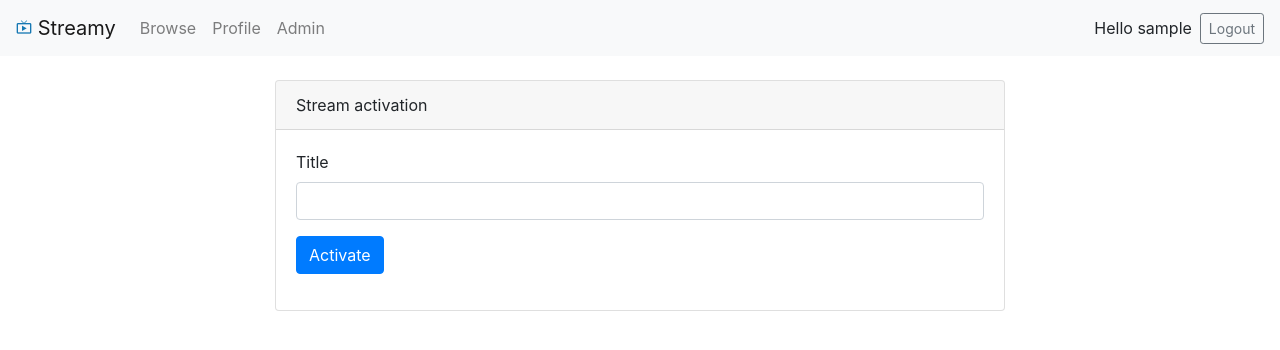
After one commit to carbn/streamy, a Django app: page /profile/activate in a window 1280 px wide. The commit adds this page. Shown: the top 350 px of the page. Run offline with Django 3.2, Linux system fonts and the light colour scheme; the visitor is signed in with stand-in values (Sample User, id 1); data that the repository does not hold is empty; some libraries are stand-ins or nearby versions.

Commit message:
require activation before stream settings are accessible

```diff
--- a/app/streamy/forms/profile.py
+++ b/app/streamy/forms/profile.py
@@ -3,6 +3,19 @@ from crispy_forms.layout import Submit
 from django import forms
 
 from ..models import Stream
+
+
+class ActivationForm(forms.ModelForm):
+    class Meta:
+        model = Stream
+        fields = ['title']
+
+    def __init__(self, *args, **kwargs):
+        super(ActivationForm, self).__init__(*args, **kwargs)
+
+        self.helper = FormHelper()
+        self.helper.form_action = 'activate'
+        self.helper.add_input(Submit('submit', 'Activate'))
 
 
 class ProfileForm(forms.ModelForm):
--- /dev/null
+++ b/app/streamy/templates/activation.html
@@ -0,0 +1,18 @@
+{% extends 'base.html' %}
+
+{% load crispy_forms_tags %}
+
+{% block content %}
+<div class="container">
+    <div class="row justify-content-center">
+        <div class="col-lg-8">
+            <div class="card">
+                <div class="card-header">Stream activation</div>
+                <div class="card-body">
+                    {% crispy form %}
+                </div>
+            </div>
+        </div>
+    </div>
+</div>
+{% endblock %}
--- a/app/streamy/urls.py
+++ b/app/streamy/urls.py
@@ -12,6 +12,7 @@ def nop(*args, **kwargs):
 urlpatterns = [
     path('', home.view, name='home'),
     path('profile/', profile.view, name='profile'),
+    path('profile/activate', profile.activation_view, name='activate'),
     path('profile/generate-key', profile.generate_stream_key_view, name='generate-stream-key'),
     path('stream/<name>/', stream.view, name='stream'),
 
--- a/app/streamy/views/internal.py
+++ b/app/streamy/views/internal.py
@@ -1,4 +1,4 @@
-from django.http import HttpResponse, HttpResponseServerError, HttpResponseRedirect
+from django.http import HttpResponse
 from django.shortcuts import redirect, get_object_or_404
 from django.utils import timezone
 from django.views.decorators.http import require_POST
--- a/app/streamy/views/profile.py
+++ b/app/streamy/views/profile.py
@@ -2,13 +2,38 @@ from django.contrib.auth.decorators import login_required
 from django.shortcuts import redirect, render
 from django.views.decorators.http import require_POST
 
-from ..forms.profile import ProfileForm
+from ..forms.profile import ActivationForm, ProfileForm
 from ..models import Stream
+
+
+@login_required
+def activation_view(request):
+    user = request.user
+
+    if hasattr(user, 'stream'):
+        return redirect('profile')
+
+    if request.method == 'POST':
+        form = ActivationForm(request.POST)
+
+        if form.is_valid():
+            stream = form.save(commit=False)
+            stream.user = request.user
+            stream.save()
+
+            return redirect('profile')
+    else:
+        form = ActivationForm()
+
+    return render(request, 'activation.html', {'form': form})
 
 
 @login_required
 def view(request):
     user = request.user
+
+    if not hasattr(user, 'stream'):
+        return redirect('activate')
 
     if request.method == 'POST':
         form = ProfileForm(request.POST, instance=user.stream)
```
Also changed, not shown: app/streamy/templates/profile.html (+0 -8 lines).
